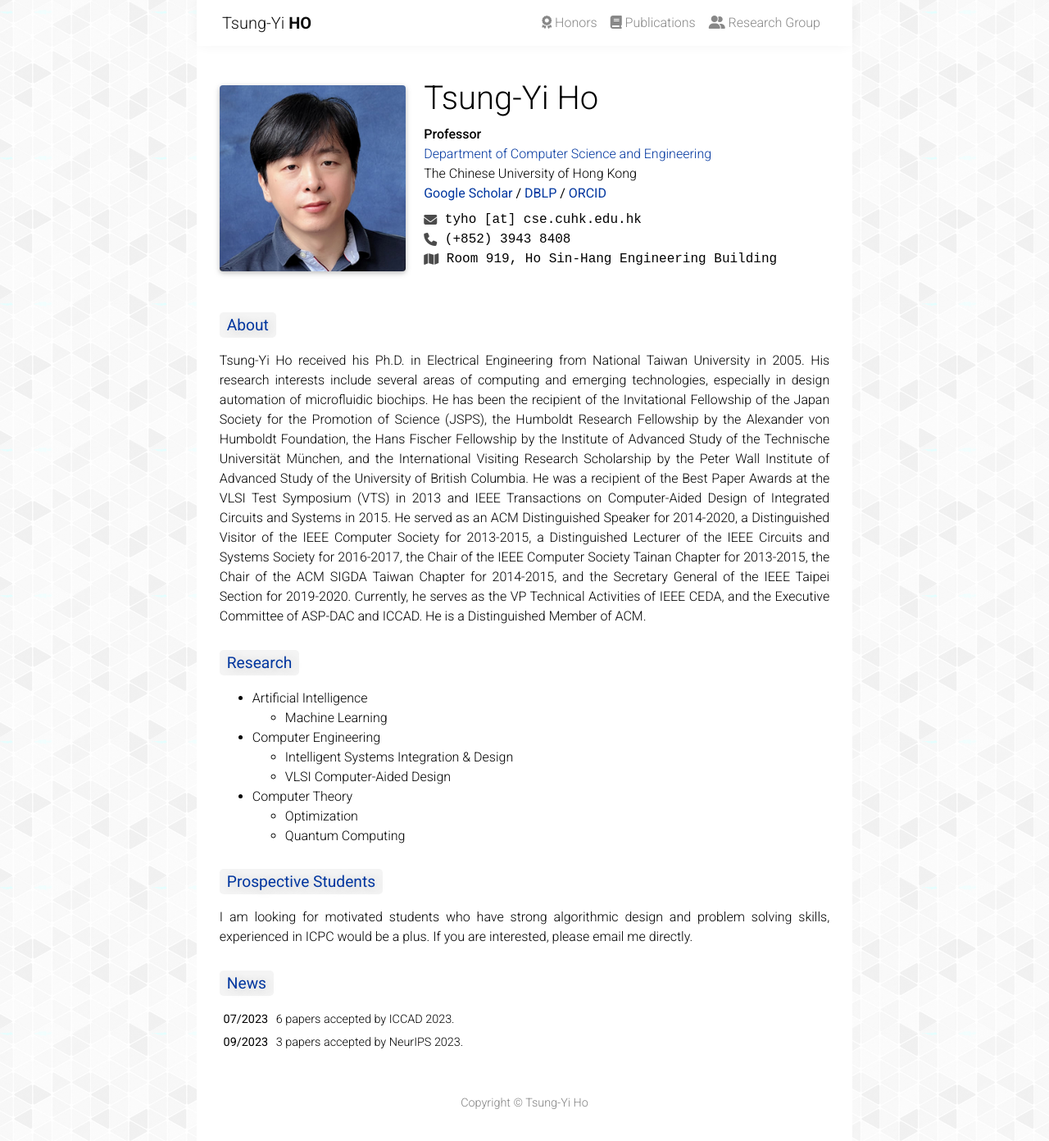
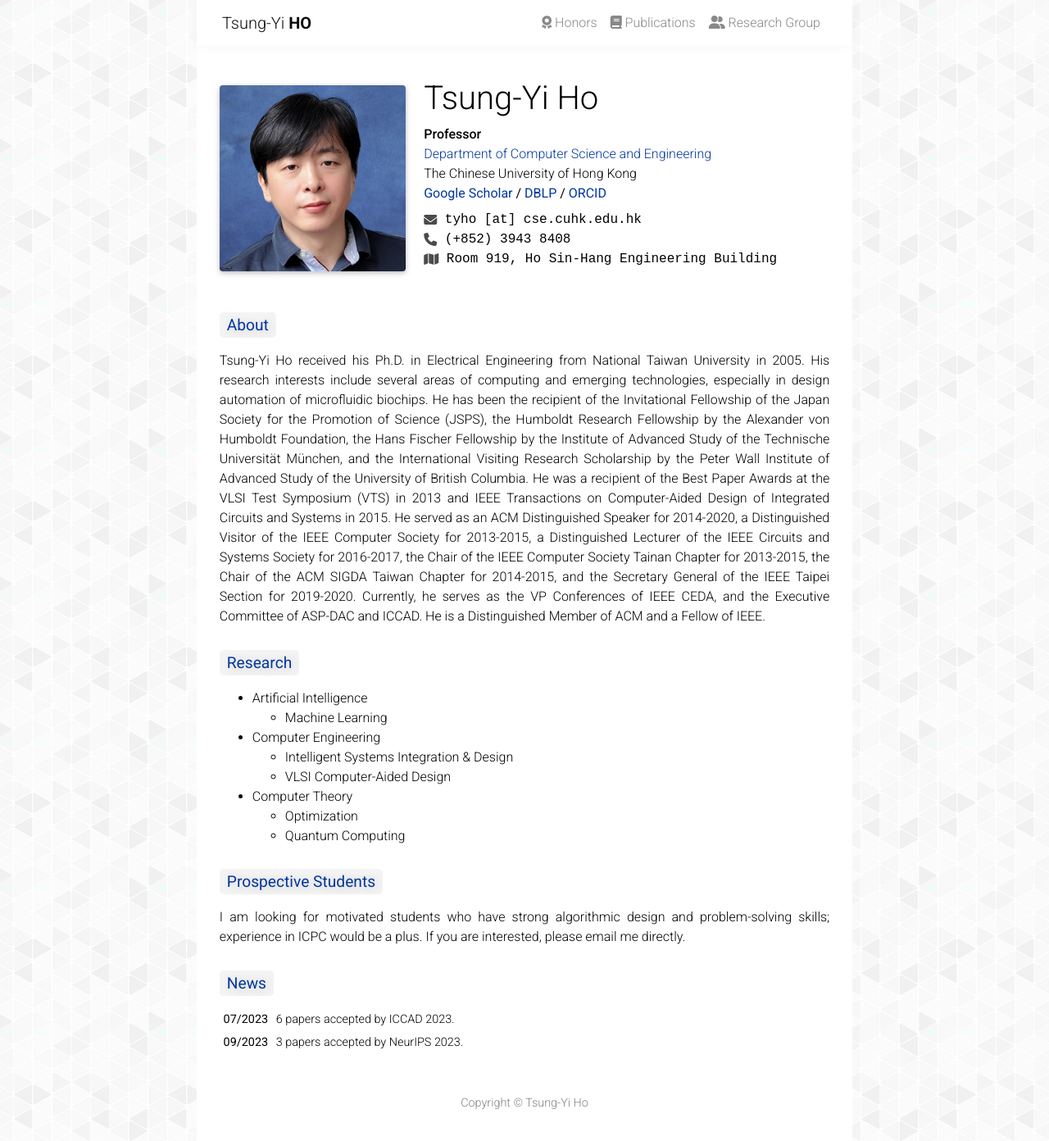
Before and after one commit to tsungyiho/tsungyiho.github.io, a Jekyll site: the page built from _pages/about.md, in a window 1280 px wide and 1400 px high. Shown: the top 1392 px of the window at 82% size. Built offline with Jekyll 4.4.1, drawn with Linux system fonts in a browser that asks for light colours; a style sheet for code colours, icons or effects is not loaded.

Commit message:
Update about.md
Signed-off-by: Lei Hsiung <leihsiung.ray@gmail.com>

```diff
--- a/_pages/about.md
+++ b/_pages/about.md
@@ -19,7 +19,7 @@ order: 1
 ---
 
 ## About
-Tsung-Yi Ho received his Ph.D. in Electrical Engineering from National Taiwan University in 2005. His research interests include several areas of computing and emerging technologies, especially in design automation of microfluidic biochips. He has been the recipient of the Invitational Fellowship of the Japan Society for the Promotion of Science (JSPS), the Humboldt Research Fellowship by the Alexander von Humboldt Foundation, the Hans Fischer Fellowship by the Institute of Advanced Study of the Technische Universität München, and the International Visiting Research Scholarship by the Peter Wall Institute of Advanced Study of the University of British Columbia. He was a recipient of the Best Paper Awards at the VLSI Test Symposium (VTS) in 2013 and IEEE Transactions on Computer-Aided Design of Integrated Circuits and Systems in 2015. He served as an ACM Distinguished Speaker for 2014-2020, a Distinguished Visitor of the IEEE Computer Society for 2013-2015, a Distinguished Lecturer of the IEEE Circuits and Systems Society for 2016-2017, the Chair of the IEEE Computer Society Tainan Chapter for 2013-2015, the Chair of the ACM SIGDA Taiwan Chapter for 2014-2015, and the Secretary General of the IEEE Taipei Section for 2019-2020. Currently, he serves as the VP Technical Activities of IEEE CEDA, and the Executive Committee of ASP-DAC and ICCAD. He is a Distinguished Member of ACM.
+Tsung-Yi Ho received his Ph.D. in Electrical Engineering from National Taiwan University in 2005. His research interests include several areas of computing and emerging technologies, especially in design automation of microfluidic biochips. He has been the recipient of the Invitational Fellowship of the Japan Society for the Promotion of Science (JSPS), the Humboldt Research Fellowship by the Alexander von Humboldt Foundation, the Hans Fischer Fellowship by the Institute of Advanced Study of the Technische Universität München, and the International Visiting Research Scholarship by the Peter Wall Institute of Advanced Study of the University of British Columbia. He was a recipient of the Best Paper Awards at the VLSI Test Symposium (VTS) in 2013 and IEEE Transactions on Computer-Aided Design of Integrated Circuits and Systems in 2015. He served as an ACM Distinguished Speaker for 2014-2020, a Distinguished Visitor of the IEEE Computer Society for 2013-2015, a Distinguished Lecturer of the IEEE Circuits and Systems Society for 2016-2017, the Chair of the IEEE Computer Society Tainan Chapter for 2013-2015, the Chair of the ACM SIGDA Taiwan Chapter for 2014-2015, and the Secretary General of the IEEE Taipei Section for 2019-2020. Currently, he serves as the VP Conferences of IEEE CEDA, and the Executive Committee of ASP-DAC and ICCAD. He is a Distinguished Member of ACM and a Fellow of IEEE.
 
 ## Research
 - Artificial Intelligence
@@ -32,4 +32,4 @@ Tsung-Yi Ho received his Ph.D. in Electrical Engineering from National Taiwan Un
    - Quantum Computing
 
 ## Prospective Students
-I am looking for motivated students who have strong algorithmic design and problem solving skills, experienced in ICPC would be a plus. If you are interested, please email me directly.
+I am looking for motivated students who have strong algorithmic design and problem-solving skills; experience in ICPC would be a plus. If you are interested, please email me directly.
```
Also changed, not shown: _pages/research-group.md (+2 -2 lines).
